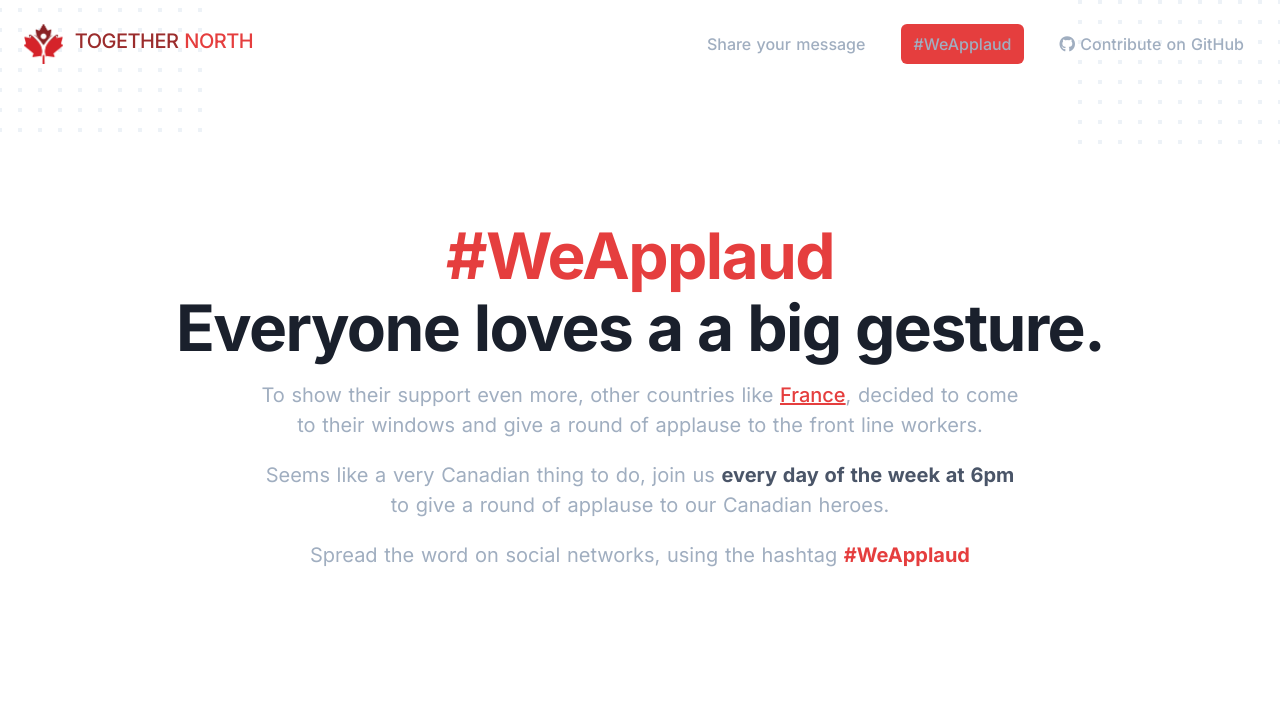
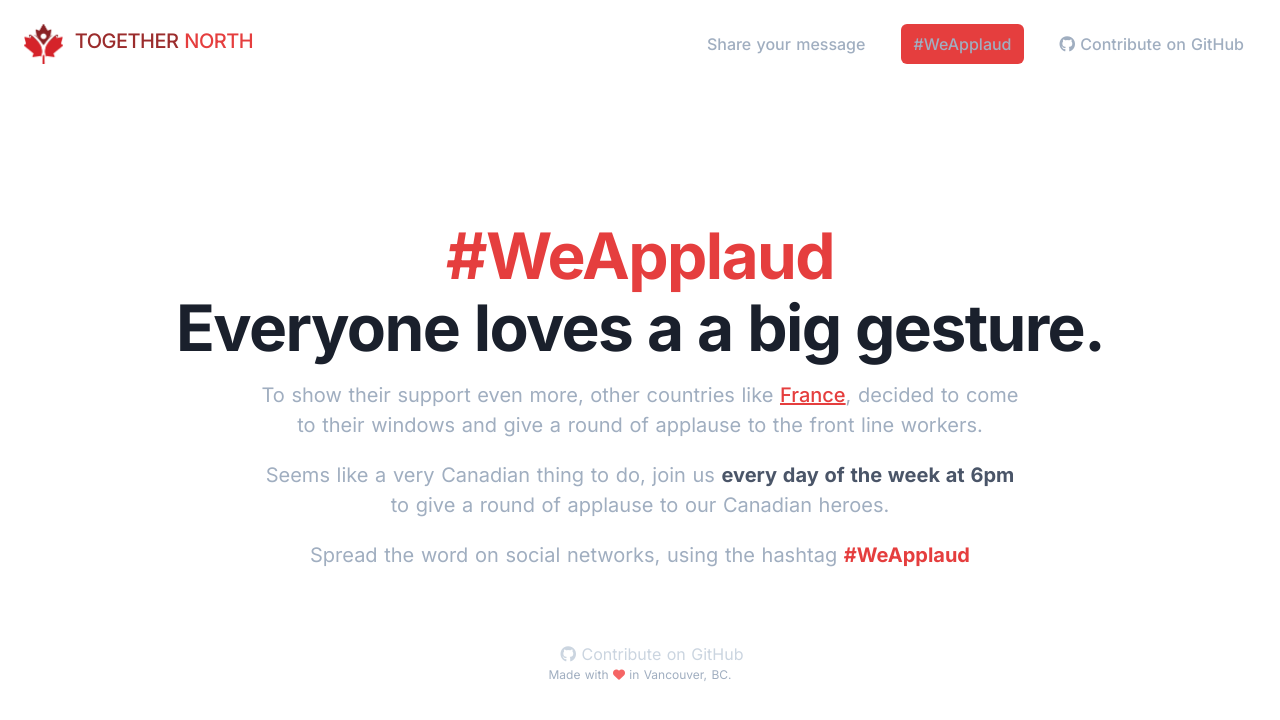
Before and after one commit to foxted/together-north, a Nuxt app: page /weapplaud in a window 1280 px wide. Shown: the top 720 px of the page. Built offline with nearby package versions, Linux system fonts and the light colour scheme.

Commit message:
chore: add footer

```diff
--- a/app/components/home/Hero.vue
+++ b/app/components/home/Hero.vue
@@ -1,6 +1,31 @@
 <template>
-    <div class="mx-auto max-w-screen-xl px-4 sm:px-6">
-        <div class="text-center">
+    <div class="relative overflow-hidden mx-auto max-w-screen-xl px-4 sm:px-6 ">
+        <div class="hidden sm:block sm:absolute sm:inset-y-0 sm:h-full sm:w-full">
+            <div class="relative h-full min-w-screen mx-auto">
+                <svg class="absolute right-0 transform translate-y-1/4 translate-x-1/4 lg:translate-x-1/2"
+                     width="404" height="784" fill="none" viewBox="0 0 404 784">
+                    <defs>
+                        <pattern id="f210dbf6-a58d-4871-961e-36d5016a0f49" x="0" y="0" width="20" height="20"
+                                 patternUnits="userSpaceOnUse">
+                            <rect x="0" y="0" width="4" height="4" class="text-gray-200" fill="currentColor"/>
+                        </pattern>
+                    </defs>
+                    <rect width="404" height="784" fill="url(#f210dbf6-a58d-4871-961e-36d5016a0f49)"/>
+                </svg>
+                <svg
+                    class="absolute left-0 transform -translate-y-3/4 -translate-x-1/4 md:-translate-y-1/2 lg:-translate-x-1/2"
+                    width="404" height="784" fill="none" viewBox="0 0 404 784">
+                    <defs>
+                        <pattern id="5d0dd344-b041-4d26-bec4-8d33ea57ec9b" x="0" y="0" width="20" height="20"
+                                 patternUnits="userSpaceOnUse">
+                            <rect x="0" y="0" width="4" height="4" class="text-gray-200" fill="currentColor"/>
+                        </pattern>
+                    </defs>
+                    <rect width="404" height="784" fill="url(#5d0dd344-b041-4d26-bec4-8d33ea57ec9b)"/>
+                </svg>
+            </div>
+        </div>
+        <div class="relative text-center">
             <img src="/logo.svg" alt="Together North" class="h-64 mb-4 mx-auto">
             <h2 class="mb-6 text-4xl tracking-tight leading-snug font-bold text-gray-900 sm:text-5xl sm:leading-tight md:text-6xl">
                 Share your message of
--- /dev/null
+++ b/app/components/layout/Footer.vue
@@ -0,0 +1,14 @@
+<template>
+    <div class="bg-white">
+        <div class="max-w-screen-xl mx-auto pt-6 px-4 overflow-hidden sm:px-6 lg:px-8">
+            <p class="text-center">
+                <a href="https://github.com/foxted/together-north" target="_blank" class="ml-6 text-gray-400 hover:text-gray-500">
+                    <i class="fab fa-github"></i>&nbsp;Contribute on GitHub
+                </a>
+            </p>
+            <p class="text-center text-xs text-gray-500">
+                Made with <i class="fa fa-heart text-red-500"></i> in Vancouver, BC.
+            </p>
+        </div>
+    </div>
+</template>
--- a/app/components/layout/Header.vue
+++ b/app/components/layout/Header.vue
@@ -1,31 +1,5 @@
 <template>
-    <div class="relative bg-gray-50 overflow-hidden">
-        <div class="hidden sm:block sm:absolute sm:inset-y-0 sm:h-full sm:w-full">
-            <div class="relative h-full min-w-screen mx-auto">
-                <svg class="absolute right-0 transform translate-y-1/4 translate-x-1/4 lg:translate-x-1/2"
-                     width="404" height="784" fill="none" viewBox="0 0 404 784">
-                    <defs>
-                        <pattern id="f210dbf6-a58d-4871-961e-36d5016a0f49" x="0" y="0" width="20" height="20"
-                                 patternUnits="userSpaceOnUse">
-                            <rect x="0" y="0" width="4" height="4" class="text-gray-200" fill="currentColor"/>
-                        </pattern>
-                    </defs>
-                    <rect width="404" height="784" fill="url(#f210dbf6-a58d-4871-961e-36d5016a0f49)"/>
-                </svg>
-                <svg
-                    class="absolute left-0 transform -translate-y-3/4 -translate-x-1/4 md:-translate-y-1/2 lg:-translate-x-1/2"
-                    width="404" height="784" fill="none" viewBox="0 0 404 784">
-                    <defs>
-                        <pattern id="5d0dd344-b041-4d26-bec4-8d33ea57ec9b" x="0" y="0" width="20" height="20"
-                                 patternUnits="userSpaceOnUse">
-                            <rect x="0" y="0" width="4" height="4" class="text-gray-200" fill="currentColor"/>
-                        </pattern>
-                    </defs>
-                    <rect width="404" height="784" fill="url(#5d0dd344-b041-4d26-bec4-8d33ea57ec9b)"/>
-                </svg>
-            </div>
-        </div>
-
+    <div class="bg-white overflow-hidden z-10">
         <div class="relative pt-6 pb-12 sm:pb-16 md:pb-12 lg:pb-16 xl:pb-20">
             <div class="max-w-screen-xl mx-auto px-4 sm:px-6">
                 <nav class="relative flex items-center justify-between sm:h-10 md:justify-center">
--- a/app/layouts/default.vue
+++ b/app/layouts/default.vue
@@ -2,14 +2,16 @@
     <div>
         <Header />
         <nuxt/>
+        <Footer />
     </div>
 </template>
 
 <script>
 import Header from '~/components/layout/Header';
+import Footer from '~/components/layout/Footer';
 
 export default {
-    components: { Header },
+    components: { Header, Footer },
 }
 </script>
 
--- a/app/pages/index.vue
+++ b/app/pages/index.vue
@@ -1,5 +1,5 @@
 <template>
-    <div class="pb-12">
+    <div>
         <Hero class="mb-10" :messageCount="messages.length"/>
 
         <template v-if="messages.length > 0">
```
